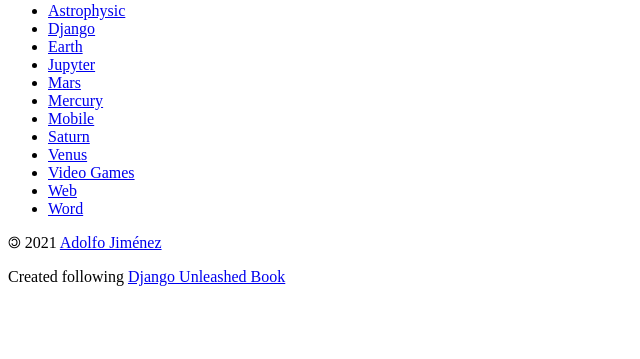
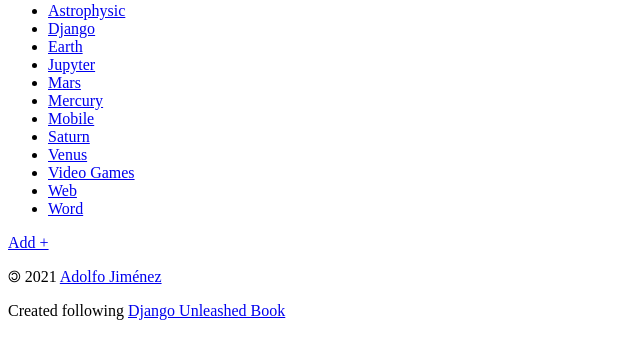
Before and after one commit to adolfojmnz/django-unleashed, a Django app: page /tag/ in a window 1280 px wide. Shown: the part 163-522 px from the top of the page, without its empty margins (0-640 px from the left). Run offline with Django 3.2, Linux system fonts and the light colour scheme; data comes from the database, SQL or seed files in the repository.

Commit message:
Add a Create button

```diff
--- a/organizer/templates/organizer/tag_list.html
+++ b/organizer/templates/organizer/tag_list.html
@@ -21,4 +21,7 @@
 	<li><em> There are currently no tags available.</em></li>
 	{% endfor %}
 </ul>
+<p>
+	<a href="{% url 'tag_create' %}">Add +</a>
+</p>
 {% endblock %}
```
